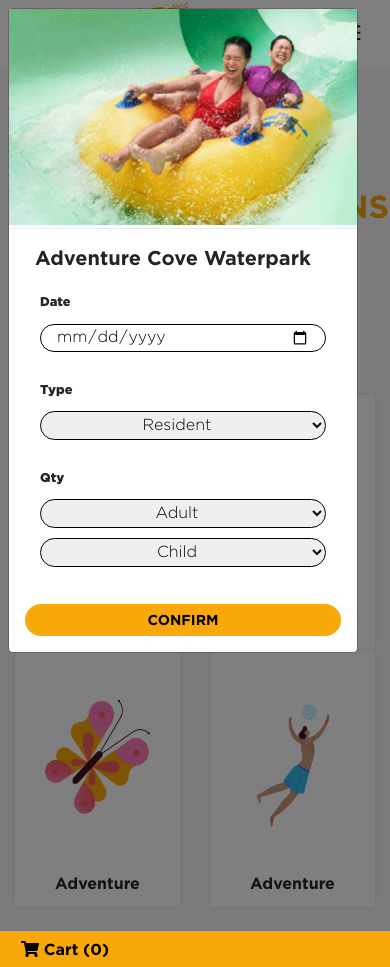
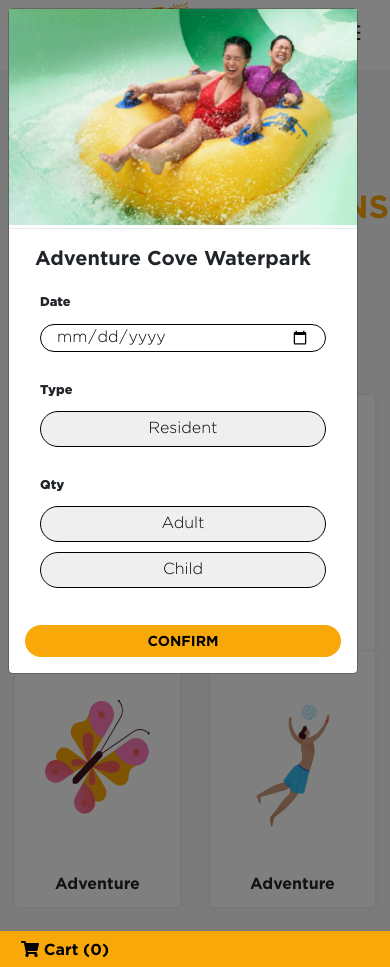
Before and after one commit to archit1508/nus-cs4249-sentosa, a PHP site: page / in a window 390 px wide, after a click on "Book Now". Run offline with PHP 8.4, Linux system fonts and the light colour scheme; some libraries are stand-ins or nearby versions.

Commit message:
update select for mobile

```diff
--- a/css/style.css
+++ b/css/style.css
@@ -267,6 +267,7 @@
 }
 .form-select option{
 	text-align: center;
+	-webkit-appearance:none;
 }
 .col-form-label{
 	font-size: 0.8em;
@@ -279,6 +280,7 @@
 	margin: 5px 0px;
 	width: 100%;
 	font-family: 'Gotham Light';
+	-webkit-appearance:none;
 }
 /*textarea{
 	height: 100%;
```
